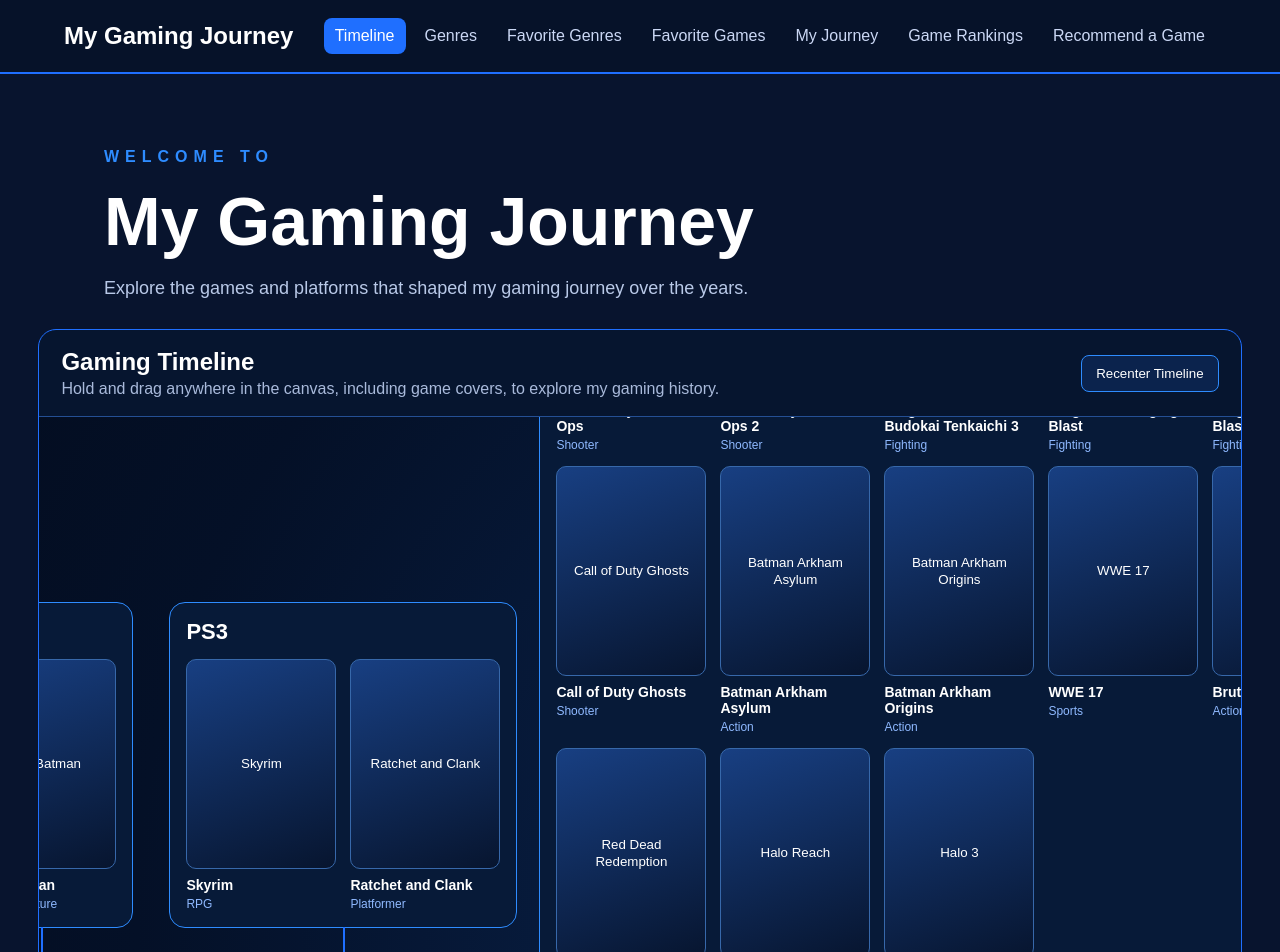
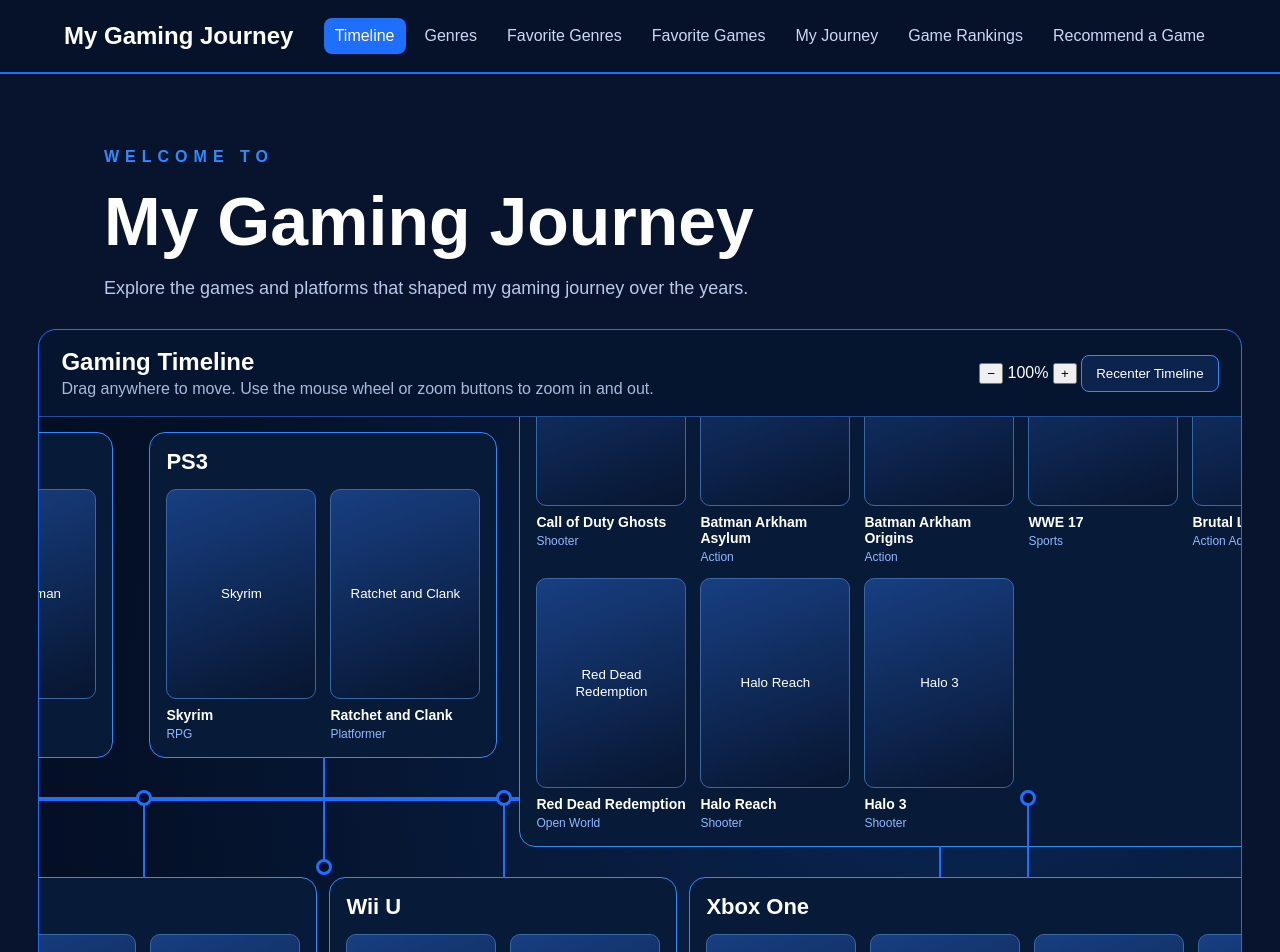
Before and after one commit to EdayNotEbay/gaming-journey, a React (Vite) app: page / in a window 1280 px wide. Shown: the top 952 px of the page. Built offline with nearby package versions, Linux system fonts and the light colour scheme.

Commit message:
Add timeline zoom controls

```diff
--- a/src/components/TimelineCanvas.jsx
+++ b/src/components/TimelineCanvas.jsx
@@ -1,4 +1,4 @@
-import { useEffect, useRef } from "react"; // Import React tools for the draggable scroll canvas.
+import { useEffect, useRef, useState } from "react"; // Import React tools for dragging and zooming the timeline.
 import PlatformGroup from "./PlatformGroup.jsx"; // Import the reusable platform group component.
 
 // Keep the platform order and canvas positions in one place.
@@ -13,6 +13,24 @@ const platformLayouts = [ // Start the platform layout list.
   { name: "PC", className: "platform-pc" }, // Position the larger PC group below the timeline.
 ]; // Finish the platform layout list.
 
+// Keep the available zoom levels in one place.
+const zoomClasses = [ // Start the zoom class list.
+  "timeline-zoom-70", // Allow visitors to zoom far out.
+  "timeline-zoom-85", // Allow visitors to zoom slightly out.
+  "timeline-zoom-100", // Keep the normal timeline size.
+  "timeline-zoom-115", // Allow visitors to zoom slightly in.
+  "timeline-zoom-130", // Allow visitors to zoom farther in.
+]; // Finish the zoom class list.
+
+// Keep readable zoom labels beside the controls.
+const zoomLabels = [ // Start the zoom label list.
+  "70%", // Label the far zoomed-out view.
+  "85%", // Label the slightly zoomed-out view.
+  "100%", // Label the normal view.
+  "115%", // Label the slightly zoomed-in view.
+  "130%", // Label the farther zoomed-in view.
+]; // Finish the zoom label list.
+
 // Return every game that belongs to one platform.
 function getGamesForPlatform(games, platformName) { // Receive the full game list and one platform name.
   return games.filter(function (game) { // Filter the full list down to one platform.
@@ -24,12 +42,15 @@ function getGamesForPlatform(games, platformName) { // Receive the full game lis
 function TimelineCanvas({ games }) { // Receive all timeline games from the page.
   const viewportRef = useRef(null); // Keep a reference to the scrollable viewport.
   const dragState = useRef({ active: false, moved: false, startX: 0, startY: 0, scrollLeft: 0, scrollTop: 0 }); // Store mouse-drag values without rerendering the page.
+  const [zoomIndex, setZoomIndex] = useState(2); // Start the timeline at the normal 100 percent zoom level.
+  const zoomClass = zoomClasses[zoomIndex]; // Read the CSS class for the current zoom level.
+  const zoomLabel = zoomLabels[zoomIndex]; // Read the text label for the current zoom level.
 
-  // Place the view near the middle of the canvas when the page first loads.
+  // Place the view near the beginning of the timeline when the page first loads.
   useEffect(function () { // Run once after the timeline viewport is available.
     if (viewportRef.current !== null) { // Make sure the viewport exists before setting its starting position.
-      viewportRef.current.scrollLeft = 260; // Start slightly to the right so the first platform groups are visible.
-      viewportRef.current.scrollTop = 450; // Start vertically centered around the main timeline.
+      viewportRef.current.scrollLeft = 280; // Start far enough right to center the early platform groups.
+      viewportRef.current.scrollTop = 620; // Start vertically around the main timeline line.
     } // Finish checking the viewport reference.
   }, []); // Keep the setup effect from repeating.
 
@@ -38,9 +59,41 @@ function TimelineCanvas({ games }) { // Receive all timeline games from the page
     if (viewportRef.current === null) { // Make sure the viewport exists before using it.
       return; // Stop when the viewport is not ready yet.
     } // Finish checking the viewport reference.
-    viewportRef.current.scrollLeft = 260; // Start slightly to the right so the first platform groups are visible.
-    viewportRef.current.scrollTop = 450; // Start vertically centered around the main timeline.
+    viewportRef.current.scrollLeft = 280; // Return to the early platform groups.
+    viewportRef.current.scrollTop = 620; // Return to the main timeline area.
   } // Finish the recenter helper.
+
+  // Increase the timeline zoom by one preset level.
+  function zoomIn() { // Zoom the timeline inward.
+    setZoomIndex(function (currentIndex) { // Update the zoom from the current level.
+      if (currentIndex >= zoomClasses.length - 1) { // Check whether the maximum zoom is already active.
+        return currentIndex; // Keep the current level when no larger level exists.
+      } // Finish checking the maximum zoom.
+      return currentIndex + 1; // Move to the next larger zoom level.
+    }); // Finish updating the zoom level.
+  } // Finish the zoom-in helper.
+
+  // Decrease the timeline zoom by one preset level.
+  function zoomOut() { // Zoom the timeline outward.
+    setZoomIndex(function (currentIndex) { // Update the zoom from the current level.
+      if (currentIndex <= 0) { // Check whether the minimum zoom is already active.
+        return currentIndex; // Keep the current level when no smaller level exists.
+      } // Finish checking the minimum zoom.
+      return currentIndex - 1; // Move to the next smaller zoom level.
+    }); // Finish updating the zoom level.
+  } // Finish the zoom-out helper.
+
+  // Use the mouse wheel to zoom when the pointer is over the timeline.
+  function handleWheel(event) { // Receive the wheel event from the timeline viewport.
+    event.preventDefault(); // Keep the page itself from scrolling while the pointer is over the timeline.
+    if (event.deltaY < 0) { // Check whether the wheel moved upward.
+      zoomIn(); // Zoom inward when the wheel moves upward.
+      return; // Stop after handling the upward wheel movement.
+    } // Finish checking the upward wheel movement.
+    if (event.deltaY > 0) { // Check whether the wheel moved downward.
+      zoomOut(); // Zoom outward when the wheel moves downward.
+    } // Finish checking the downward wheel movement.
+  } // Finish the wheel zoom handler.
 
   // Start dragging from canvas space, platform groups, or game cards.
   function handlePointerDown(event) { // Receive the pointer-down event from anywhere inside the viewport.
@@ -95,14 +148,20 @@ function TimelineCanvas({ games }) { // Receive all timeline games from the page
 
   return ( // Return the complete draggable timeline interface.
     <section className="timeline-section"> {/* Group the timeline heading and canvas together. */}
-      <div className="timeline-toolbar"> {/* Display timeline instructions and the recenter control. */}
+      <div className="timeline-toolbar"> {/* Display timeline instructions and timeline controls. */}
         <div> {/* Group the timeline heading and description. */}
           <h2>Gaming Timeline</h2> {/* Name the interactive timeline. */}
-          <p>Hold and drag anywhere in the canvas, including game covers, to explore my gaming history.</p> {/* Explain that the complete canvas can be dragged. */}
+          <p>Drag anywhere to move. Use the mouse wheel or zoom buttons to zoom in and out.</p> {/* Explain the drag and zoom interactions. */}
         </div> {/* Finish the timeline heading group. */}
+        <div className="timeline-controls"> {/* Group the zoom and recenter controls. */}
+          <button type="button" className="zoom-button" onClick={zoomOut} aria-label="Zoom out">−</button> {/* Let visitors zoom outward without a mouse wheel. */}
+          <span className="zoom-label" aria-live="polite">{zoomLabel}</span> {/* Display the current zoom percentage. */}
+          <button type="button" className="zoom-button" onClick={zoomIn} aria-label="Zoom in">+</button> {/* Let visitors zoom inward without a mouse wheel. */}
           <button type="button" className="recenter-button" onClick={recenterTimeline}>Recenter Timeline</button> {/* Let visitors return to the starting view. */}
+        </div> {/* Finish the timeline controls. */}
       </div> {/* Finish the timeline toolbar. */}
-      <div ref={viewportRef} className="timeline-viewport" onPointerDown={handlePointerDown} onPointerMove={handlePointerMove} onPointerUp={stopDragging} onPointerCancel={stopDragging} onClickCapture={handleClickCapture}> {/* Create the draggable window into the larger canvas. */}
+      <div ref={viewportRef} className="timeline-viewport" onWheel={handleWheel} onPointerDown={handlePointerDown} onPointerMove={handlePointerMove} onPointerUp={stopDragging} onPointerCancel={stopDragging} onClickCapture={handleClickCapture}> {/* Create the draggable and zoomable window into the larger canvas. */}
+        <div className={"timeline-canvas-shell " + zoomClass}> {/* Resize the scrollable area to match the selected zoom level. */}
           <div className="timeline-canvas"> {/* Create the oversized two-dimensional timeline workspace. */}
             <div className="timeline-main-line"></div> {/* Draw the main horizontal timeline line. */}
             {platformLayouts.map(function (layout) { /* Build one positioned platform group for each platform. */
@@ -110,6 +169,7 @@ function TimelineCanvas({ games }) { // Receive all timeline games from the page
               return <PlatformGroup key={layout.name} platform={layout.name} games={platformGames} className={layout.className} />; // Display the current platform group.
             })} {/* Finish building all platform groups. */}
           </div> {/* Finish the large timeline canvas. */}
+        </div> {/* Finish the zoom-sized scrollable canvas shell. */}
       </div> {/* Finish the visible timeline viewport. */}
     </section> /* Finish the timeline section. */
   ); // Finish returning the timeline interface.
```
Lines whose indentation alone changed are shown as unchanged.
